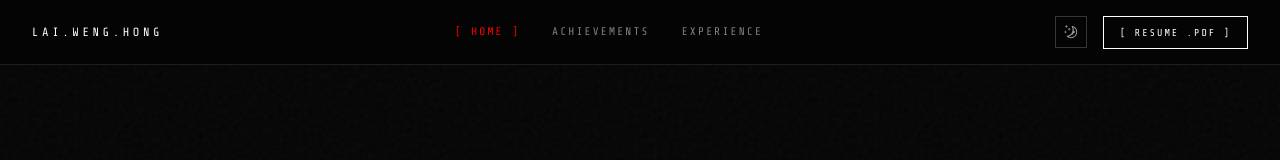
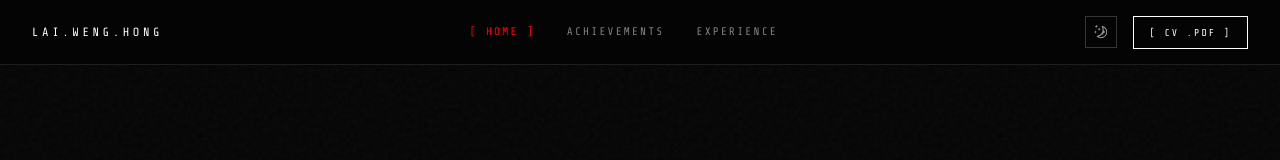
Before and after one commit to shane062/portfolio-react, a Next.js app: page / in a window 1280 px wide. Shown: the top 160 px of the page. Built offline with nearby package versions, Linux system fonts and the light colour scheme; a web font is replaced by a local one.

Commit message:
feat: implement interactive radial experience visualization and project navigation pages

```diff
--- a/src/app/experiences/page.tsx
+++ b/src/app/experiences/page.tsx
@@ -432,8 +432,8 @@ export default function NeuralExperienceHub() {
                             <p className="text-xs text-black/60 dark:text-white/60 leading-relaxed mb-4 text-justify">
                                 Specializing in AWS Cloud Engineering and Event-Driven Architectures. Building high-throughput, scalable backend systems.
                             </p>
-                            <a href={assetUrl("/resume.pdf")} target="_blank" className="block w-full text-center font-dot-matrix text-[10px] uppercase tracking-widest border border-black dark:border-white text-black dark:text-white py-2 hover:bg-[#ff0000] hover:border-[#ff0000] hover:text-white transition-colors">
-                                [ DOWNLOAD RESUME .PDF ]
+                            <a href={assetUrl("/lai_weng_hong_cv.pdf")} target="_blank" className="block w-full text-center font-dot-matrix text-[10px] uppercase tracking-widest border border-black dark:border-white text-black dark:text-white py-2 hover:bg-[#ff0000] hover:border-[#ff0000] hover:text-white transition-colors">
+                                [ DOWNLOAD CV .PDF ]
                             </a>
                         </div>
                     </div>
--- a/src/app/page.tsx
+++ b/src/app/page.tsx
@@ -51,8 +51,8 @@ export default function Home() {
             <Link href="/experiences" className="font-dot-matrix text-[10px] uppercase tracking-[0.2em] px-6 py-3 border border-black dark:border-white text-black dark:text-white hover:bg-[#ff0000] hover:border-[#ff0000] hover:text-white transition-colors duration-200">
               [ VIEW EXPERIENCE ]
             </Link>
-            <a href={assetUrl("/resume.pdf")} target="_blank" rel="noopener noreferrer" className="font-dot-matrix text-[10px] uppercase tracking-[0.2em] px-6 py-3 border border-black/20 dark:border-white/20 text-black/50 dark:text-white/50 hover:border-[#ff0000] hover:text-[#ff0000] transition-colors duration-200">
-              [ DOWNLOAD RESUME .PDF ]
+            <a href={assetUrl("/lai_weng_hong_cv.pdf")} target="_blank" rel="noopener noreferrer" className="font-dot-matrix text-[10px] uppercase tracking-[0.2em] px-6 py-3 border border-black/20 dark:border-white/20 text-black/50 dark:text-white/50 hover:border-[#ff0000] hover:text-[#ff0000] transition-colors duration-200">
+              [ DOWNLOAD CV .PDF ]
             </a>
           </div>
         </div>
--- a/src/components/TopNavBar.tsx
+++ b/src/components/TopNavBar.tsx
@@ -58,12 +58,12 @@ const TopNavBar = () => {
 
                     {/* Resume Download CTA */}
                     <a
-                        href={assetUrl("/resume.pdf")}
+                        href={assetUrl("/lai_weng_hong_cv.pdf")}
                         target="_blank"
                         rel="noopener noreferrer"
                         className="hidden md:block font-dot-matrix text-[10px] uppercase tracking-[0.2em] px-4 py-2 border border-black dark:border-white text-black dark:text-white hover:bg-[#ff0000] hover:border-[#ff0000] hover:text-white transition-colors duration-200"
                     >
-                        [ RESUME .PDF ]
+                        [ CV .PDF ]
                     </a>
 
                     {/* Mobile Menu */}
@@ -86,7 +86,7 @@ const TopNavBar = () => {
                                 ))}
                                 <DropdownMenuItem asChild className="rounded-none">
                                     <a
-                                        href={assetUrl("/resume.pdf")}
+                                        href={assetUrl("/lai_weng_hong_cv.pdf")}
                                         target="_blank"
                                         rel="noopener noreferrer"
                                         className="font-dot-matrix text-[11px] uppercase tracking-[0.2em] text-[#ff0000] cursor-pointer"
```
Also changed, not shown: 1 other file (tests, documents, lock files or other folders).
